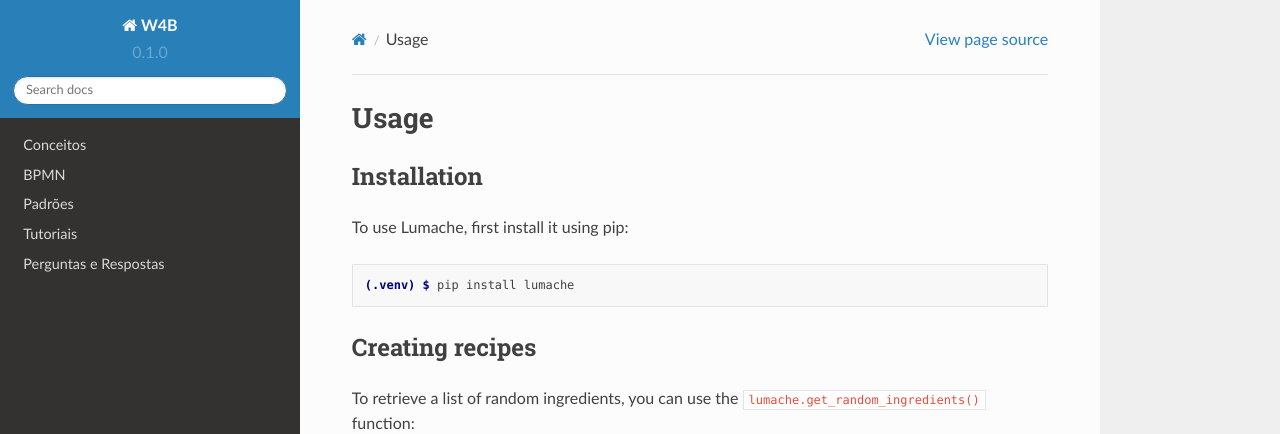
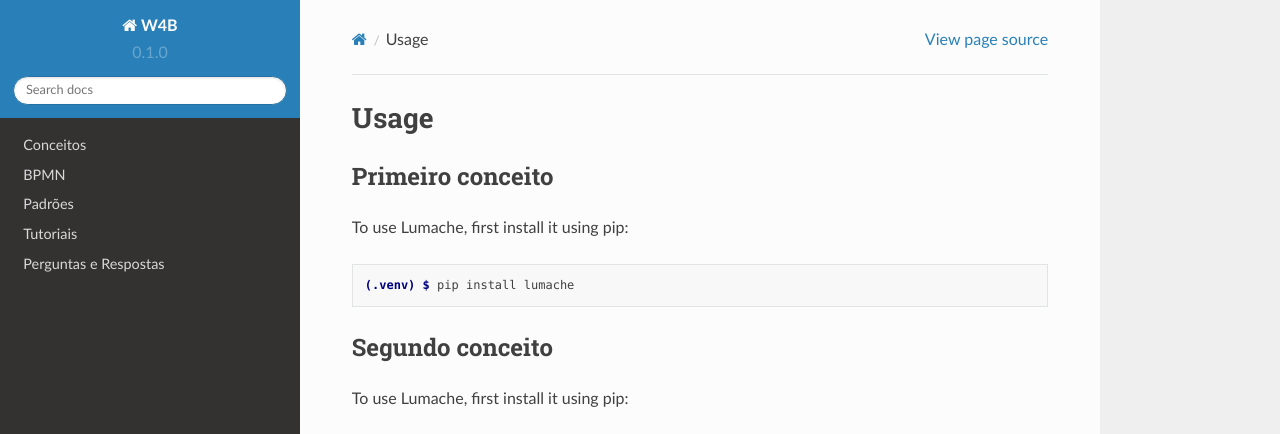
Before and after one commit to dougramalho/wings, a Sphinx documentation site: the page built from docs/source/usage.rst, in a window 1280 px wide and 1036 px high. Shown: the top 434 px of the window. Built offline with Sphinx 7.4.7 and the Read the Docs theme 2.0.0, drawn with Linux system fonts in a browser that asks for light colours; some of the changed text lies outside the part shown.

```diff
--- a/docs/source/usage.rst
+++ b/docs/source/usage.rst
@@ -1,9 +1,9 @@
 Usage
 =====
 
-.. _installation:
+.. _conceito1:
 
-Installation
+Primeiro conceito
 ------------
 
 To use Lumache, first install it using pip:
@@ -12,22 +12,26 @@ To use Lumache, first install it using pip:
 
    (.venv) $ pip install lumache
 
-Creating recipes
-----------------
 
-To retrieve a list of random ingredients,
-you can use the ``lumache.get_random_ingredients()`` function:
+.. _conceito2:
 
-.. autofunction:: lumache.get_random_ingredients
+Segundo conceito
+------------
 
-The ``kind`` parameter should be either ``"meat"``, ``"fish"``,
-or ``"veggies"``. Otherwise, :py:func:`lumache.get_random_ingredients`
-will raise an exception.
+To use Lumache, first install it using pip:
 
-.. autoexception:: lumache.InvalidKindError
+.. code-block:: console
 
-For example:
+   (.venv) $ pip install lumache
 
->>> import lumache
->>> lumache.get_random_ingredients()
-['shells', 'gorgonzola', 'parsley']
+
+.. _conceito3:
+
+Terceiro conceito
+------------
+
+To use Lumache, first install it using pip:
+
+.. code-block:: console
+
+   (.venv) $ pip install lumache
```
